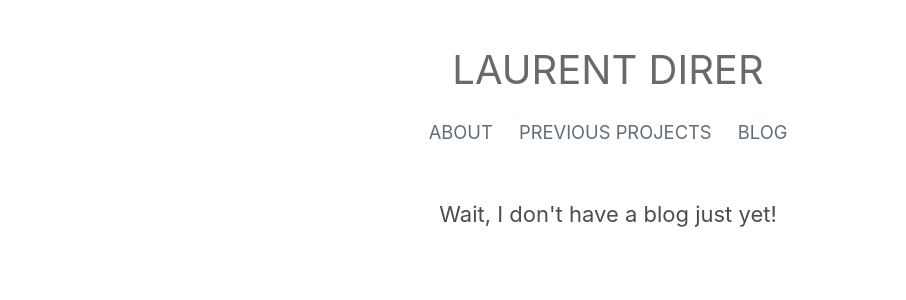
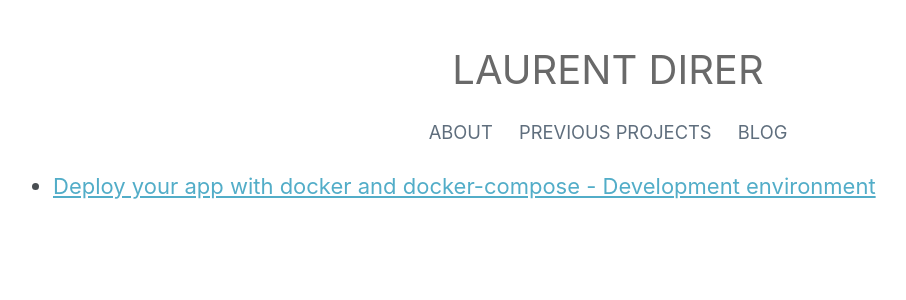
Before and after one commit to ldirer/ldirer.github.io, a Jekyll site: the page built from blog.html, in a window 1280 px wide. Shown: the top 300 px of the page, without its empty margins (32-938 px from the left). Built offline with Jekyll 4.4.1, drawn with Linux system fonts in a browser that asks for light colours; part of the change alters nothing that is shown.

Commit message:
Adding a first post. Layout broken.

````diff
--- a/_config.yml
+++ b/_config.yml
@@ -81,7 +81,7 @@ author:
   name             : "Laurent Direr"
   avatar           : # path of avatar image, e.g. "/assets/images/bio-photo.jpg"
   bio              : "Freelance web developer."
-  location         : "Somewhere"
+  location         : "Paris"
   email            :
   uri              :
   bitbucket        :
@@ -90,7 +90,7 @@ author:
   flickr           :
   facebook         :
   foursquare       :
-  github           :
+  github           : "ldirer"
   google_plus      :
   keybase          :
   instagram        :
@@ -98,7 +98,7 @@ author:
   linkedin         :
   pinterest        :
   soundcloud       :
-  stackoverflow    : # "123456/username" (the last part of your profile url, e.g. http://stackoverflow.com/users/123456/username)
+  stackoverflow    : "3914041/ldirer" #(the last part of your profile url, e.g. http://stackoverflow.com/users/123456/username)
   steam            :
   tumblr           :
   twitter          :
@@ -245,3 +245,10 @@ defaults:
       comments: # true
       share: true
       related: true
+
+#https://github.com/jekyll/jekyll/issues/3478
+# Scroll down, I had the CORS error on http://localhost:4000 with origin http://127.0.0.1:4000. WAT.
+# Dun even know why I need that.
+webrick:
+  headers:
+    Access-Control-Allow-Origin: "*"
--- a/_layouts/mydefault.html
+++ b/_layouts/mydefault.html
@@ -2,9 +2,9 @@
 <html lang="{{ page.lang | default: site.lang | default: 'en' }}">
 
   {% include head.html %}
-  <link rel="stylesheet" href="../ld-default.css">
-  <link rel="stylesheet" href="../ld-about.css">
-  <link rel="stylesheet" href="../projects.css">
+  <link rel="stylesheet" href="/ld-default.css">
+  <link rel="stylesheet" href="/ld-about.css">
+  <link rel="stylesheet" href="/projects.css">
 
   <body>
 
--- /dev/null
+++ b/_posts/2018-02-17-deploy_app_docker.md
@@ -0,0 +1,468 @@
+---
+layout: mydefault
+title:  "Deploy your app with docker and docker-compose - Development environment"
+date:   2018-02-15 16:16:01 -0600
+categories: docker
+---
+# Deploy your app with docker and docker-compose - Development environment
+
+To deploy an application using docker the first step is to set up a development environment.
+
+This tutorial will walk you through creating a dockerized development environment for a single page application.
+The examples will use a Vuejs frontend and a Python backend, but I keep the code to a minimum so we can focus on the docker setup.
+Most of this content is language/framework-agnostic, it should be useful for somebody deploying a Golang + React application.
+
+Although we will start from scratch, you can of course adapt this to an existing application.
+
+Target audience:
+
+* Developers that want to understand their `docker-compose` setup better or improve it.
+* Developers that want to deploy an existing application using docker.
+* Teams that want to standardize their development environment (without necessarily going to production with it).
+
+Requirements:
+
+* You should have `docker` and `docker-compose` installed on your machine.
+* TODO: Fill that with feedback from The People.
+
+## Overview
+
+All our code will run in containers. Remember that **this should not be a pain when developing**.
+Most of the time you should be able to forget that your code is running in a container and not locally.
+
+The objective is simple: have a development setup that is more efficient than installing everything on your machine.
+
+When working on your machine you typically have to deal with:
+
+* Setting up the database(s) and tooling (could mean installing/upgrading postgres, redis, rabbitmq...)
+* Installing libraries for your backend (probably in a virtual environment for Python to avoid conflicts with other projects)
+
+Once you're setup things usually run smoothly: this is what we aim for.
+
+# A simple app
+
+## Backend
+
+We will start with the simplest Flask application.
+
+app.py
+```python
+from flask import Flask
+
+app = Flask(__name__)
+
+app.config['DEBUG'] = True
+
+@app.route('/')
+def hello_docker():
+    return 'Soon this will all run from docker.'
+
+if __name__ == '__main__':
+    app.run()
+```
+
+`app.config['DEBUG'] = True` makes the development server reload files when we change our code.
+
+requirements.txt
+```
+Flask
+```
+
+We want to run this from docker. We need to create a docker image that can do this.
+Let's create a `web.dockerfile`:
+
+```dockerfile
+FROM python:3.6
+
+RUN mkdir /app
+WORKDIR /app
+
+ADD requirements.txt ./
+
+RUN pip install -r requirements.txt
+
+ADD ./ ./
+
+CMD python app.py
+```
+
+Collapseable.
+This is as simple as a dockerfile gets, if you're not familiar with it here's what we are doing:
+
+* Start from an [image containing python3.6](https://hub.docker.com/_/python/)
+* Create a directory for our code, move to it.
+* Copy (`ADD`) our requirements file and install all libraries (only Flask but there could be more!).
+* Copy all our code into the image.
+* Specify a default command to run when launching a container: here we launch our flask application.
+
+
+To build the image from this dockerfile we run the following command:
+
+    docker build -f web.dockerfile -t docker-tutorial/web ./
+
+-> Tooltip: `-f` specifies the dockerfile to use, `-t` what tag (think name) to give to the image and the last argument is *the build context*.
+The *build context* is basically the set of files that is passed to docker when building.
+You can think about it as the 'current host directory' in the dockerfile.
+
+    # Here docker is copying {BUILD_CONTEXT_DIRECTORY}/requirements.txt to the image.
+    ADD requirements.txt /some-directory-on-the-image
+
+And run it:
+
+    docker run --rm -it docker-tutorial/web
+
+At this stage it should display:
+
+    $ docker run --rm -it docker-tutorial/web
+    * Running on http://127.0.0.1:5000/ (Press CTRL+C to quit)
+
+-> Tooltip: `-it` is there so that our container can be stopped using `CTRL+C/CMD+C`.
+`--rm` means we want our container to be removed when it stops.
+
+Great. However if you open up your browser you'll notice **it does not work**.
+This is because Flask is running on port 5000 *on the container* which is not the same as port 5000 on *the host* (which is your machine if you are on linux, and a virtual machine created by docker if you are on Mac OS or Windows).
+
+We need to map our host port to the container port so we can access it:
+
+    $ docker run -p 5000:5000 -t docker-tutorial/web
+    * Running on http://127.0.0.1:5000/ (Press CTRL+C to quit)
+
+At this stage... it still does not work!
+The ports are linked properly but the flask server only listens to requests coming from the container.
+This is a common gotcha, here's how we fix it:
+
+    if __name__ == '__main__':
+        app.run('0.0.0.0')
+
+TODO: emphasis?
+`0.0.0.0` tells our server to listen to requests from any origin on the network, so we can reach the container from our host.
+
+Now we can open `http://127.0.0.1:5000/` in the browser and it works!
+
+
+However if you try changing app.py you will see that **changes are not taken into account**. With this setup you need to build the image again so that the container has the new `app.py` file.
+Of course we don't want to build the image again every time we write new code. We can use a **volume** to synchronize a directory on our machine with a directory on the container:
+
+
+    $ docker run --rm -v $(pwd):/app -p 5000:5000 -it docker-tutorial/web
+
+-> tooltip:
+`-v` stands for volume. We use bash command substitution to map the current directory to `/app`.
+This is basically `-v ./:/app` except that docker requires an absolute path.
+We map to the same directory (`/app`) we copied the code to at build time.
+
+TODO: emphasis?
+Our image already had our code in `/app` because we copied it at build time.
+The volume overwrites it and allows us to edit code on our machine and to have the changes reflected in the container.
+
+At this point you might wonder why we copied the code into the image during the `build`.
+This is because the volume is only for development purposes and we will want to use the same image for production.
+
+### Adding a database
+
+A web app usually requires a database.
+I feel it's actually easier to setup your database using docker than to install it on your machine (beit postgres, mongo or whatever you pick).
+
+    docker run --rm --name db -p 5432:5432 postgres:10.xx
+
+tooltip: You can start adding the `-d` flag to the `docker run` commands if you want the processes to run in background.
+5432 is postgres default port.
+We name our container so we can reference it in docker commands later on.
+
+That's it. Now we have a postgres server running in the container and bound to our host port 5432.
+In this tutorial we won't detail the code that talks with the database as this is Python-specific and unrelated to docker.
+--> TODO: WELL MOSTLY >> POSTGRES URL?
+
+
+We could run our docker commands one at a time every time we want to run our app, but it is a bit tedious when these commands get long or we add more containers.
+Enter `docker-compose`. At the basic level `docker-compose` is just a way to store all our `docker` commands in a single configuration file and have them run all at once if we want to.
+-> tooltip: there's a bit more to it than that, `docker-compose` also lets our containers talk to each other as we will see later on.
+
+
+docker-compose.yml
+```yaml
+version: '3'
+services:
+    web:
+      image: docker-tutorial/web
+      build:
+        context: ./
+        dockerfile: web.dockerfile
+      ports:
+        - "5000:5000"
+      volumes:
+        - ./:/app
+      depends_on:
+        - db
+    db:
+      image: postgres:10.2-alpine
+      environment:
+          - POSTGRES_USER=postgres
+          - POSTGRES_PASSWORD=postgres
+      ports:
+          - "5432:5432"
+```
+
+You can now use `docker-compose build` to build your images (right now we only have one custom image, for `web`).
+
+And you can launch both the backend and the database with:
+
+    docker-compose up
+
+Looking at the `docker-compose.yml` file, each of the `services` sections defines:
+
+* How to build the image for that service.
+* What parameters to pass to docker when launching the container for that service.
+
+You will recognize some of the parameters we used in our `docker run` commands: `ports` and `volumes`.
+Note the `db` service does not provide a `build` section because it uses an [image from dockerhub](https://hub.docker.com/r/library/postgres/).
+
+--> tooltip? For our use case, `docker-compose` means we will only run one container of each service at a time.
+This makes sense since we will run our app on a single machine.
+To run multiple containers (on different machines!) for a single service you would need `docker-swarm` (which conveniently also makes use of the `docker-compose.yml` file!).
+This is objectively more operations work though, and is not usually required until your project really starts to grow.
+
+## Adding a frontend
+
+We mentioned a single page application so we need a frontend. Though we could use vanilla JavaScript for the purpose of this tutorial, we will use Vue.js.
+We will also use a docker container to run our frontend development server.
+This means we don't have to install `npm` on our host machine and everybody in our team has the same version of node.
+
+    mkdir client
+
+Let's create our `front.dockerfile`:
+
+```
+FROM node:9.5
+
+# Specify the version so builds are (more) reproducible.
+RUN npm install --quiet --global vue-cli@2.9.3
+
+RUN mkdir /app
+WORKDIR /app
+```
+
+Add a new service to our `docker-compose.yml` file:
+
+```yaml
+front:
+  image: docker-tutorial/front
+  build:
+    context: ./
+    dockerfile: front.dockerfile
+  volumes:
+    - ./client:/app
+  ports:
+    - "8080:8080"
+```
+
+This should start to look familiar.
+* We bind port 8080 on our machine with port 8080 on our container (8080 because it is the default port that our `webpack-dev-server` will use).
+* We use a volume to sync our code between the container and the `client/` folder.
+
+You might have noticed that the `front.dockerfile` is *very simple*.
+Basically we use it only to get `npm`. All the packages will be installed on the container.
+Thanks to the volume everything will happen as if we had installed them locally [^1].
+
+
+
+Now we will use `vue-cli` to bootstrap our client code. We need to run this in our container since this is where `vue-cli` is installed.
+
+    # This will give us boilerplate code for a Vue application with a full-blown build process.
+    # See https://github.com/vuejs-templates/webpack for the template we are using
+    docker-compose run --rm front vue init webpack
+
+When you run this for the first time, `docker-compose` wants to launch a container based on the `docker-tutorial/front` image.
+This image does not exist yet because we have not built it: `docker-compose` realizes that and builds the image.
+Then it can launch our container and run the command we passed it: `vue init webpack`.
+
+    # You will get a number of questions. Remember this runs on the container.
+    $ docker-compose run --rm front vue init webpack
+    ? Generate project in current directory? (Y/n) Y
+
+For this tutorial I chose to not use vue-router, eslint and opted out of the tests.
+I accepted the option to run `npm install` after the project has been created.
+
+This will install all required javascript packages on the container in a `node_modules` directory.
+Since we are using a volume we will see these files appear in our host `client/node_modules` directory.
+
+The `vue` command line also created a lot of files for us to bootstrap our app.
+
+We can now run:
+
+    docker-compose run --rm --service-ports front npm run dev
+
+-> Tooltip or main.
+The `--service-ports` flag makes sure that ports are bound as specified in the `docker-compose.yml` file.
+This is not the default for `docker-compose run` (as opposed to `docker-compose up`), probably so you can `run` stuff
+even when you are running `up` without getting a port conflict. TODO: That's really just a random guess.
+
+
+This should launch a server running on `localhost:8080` on the container. However this is not enough so we can access it from the host!
+Same thing as with the backend, we need to serve on `0.0.0.0:80` in the container. We can change the webpack config to do this.
+In `client/config/index.js` under the dev section change `host: 'localhost'` to `host: '0.0.0.0'`.
+
+tooltip warning-> If you're running OS X or Windows, everything is smooth.
+If you're running Linux here you will see that the files under `client/` are all owned by root (which means you need to sudo to edit them, which is annoying).
+It is a little bit tricky to get proper permissions. This command works:
+
+    docker-compose run --rm front bash -c "vue init webpack && chown -R $(id -u):$(id -g) ./"
+
+Breakdown of the command:
+
+* We use `bash -c ".."` because we need to run two commands.
+Without this the command after `&&` is interpreted as another command to run *on your machine*.
+* We make use of bash command substitution: `$(id -u)` and `$(id -g)` are evaluated **before the command runs**, so they contain your user and group id.
+
+
+Finally this will let us access our frontend in the browser:
+
+    docker-compose run --rm --service-ports front npm run dev
+
+Visiting `http://localhost:8080/` you should see a warm `Welcome to Your Vue.js App`.
+
+
+Let's add this command to our compose file so `docker-compose up` uses it:
+
+      command: npm run dev
+      volumes:
+        - ./client:/app
+      ports:
+        - "8080:8080"
+
+
+Great! Now running `docker-compose up` launches our frontend, backend and database servers.
+
+
+If you have an existing application you can change the dockerfile to remove the `vue-cli` installation.
+For consistency between developers you should use `npm` from the frontend container to install packages rather than
+your local version.
+
+
+## Putting things together
+
+Now we want to connect our backend with our frontend.
+
+We'd like to write code like:
+
+```javascript
+fetch('http://localhost:5000/api')    // Whether we'd really like to use `fetch` is a separate matter.
+  .then(...)
+```
+
+However this is not going to work due to Cross-Origin Resource Sharing ([CORS](https://developer.mozilla.org/en-US/docs/Web/HTTP/CORS)) restrictions.
+This happens because we make a request on `localhost:5000` from another origin `localhost:8080`, to which our server answers "I don't know you; I won't answer you.".
+
+CORS is only an issue in development, because we will not be using `webpack-dev-server` in production.
+
+There are several ways of fixing it, we will use webpack proxying feature to get around it.
+
+The changes we have to make are in the webpack config again:
+
+In `index.js`
+
+```javascript
+proxyTable: {
+    '/api': {
+      target: 'http://web:5000',
+      changeOrigin: true
+    }
+},
+```
+
+Note hot-reloading does not work for webpack config files so you need to stop and re-run `docker-compose up` so changes take effect.
+
+From `http://localhost:8080` we will make a request to `http://localhost:8080/api` instead of `http://localhost:5000/api` and it is `webpack-dev-server` that will transmit it to the backend.
+
+Now why are we using `web:5000` and not `localhost:5000`?
+Remember it will be `webpack-dev-server` relaying the request to our web container: **the request won't originate from your host but from the frontend container.**
+That means if you use `target: 'http://localhost:5000'`, requests will be made to the port 5000 on the frontend container, and there's nothing there!
+
+But why does `web:5000` even work?
+
+This is `docker-compose` magic: it created a docker network with all our containers. Our containers can talk to each other using the service names as addresses.
+TODO: that's important. Highlight somehow? Mb also check wording is *precise*.
+TODO: mention this is 12-factor stuff? See jerome Petazonni smt talk.
+
+
+You can test this configuration by adding this bit of JS to your `client/index.html` file:
+
+```html
+<script type="text/javascript">
+  fetch('/api').then(res => res.text())
+              .then(text => console.log('text', text))
+</script>
+```
+
+Note we also need to make sure we have an `api/` route on our flask server, so change the url in `app.py`:
+
+```python
+@app.route('/api')
+def hello_docker():
+    return 'Now this really runs from docker!'
+```
+
+
+Collapse details?
+You don't have to worry about this when using it, but here's a recap of what happens:
+TODO: remove intro phrase. Or add the origin hacking to the details!
+
+
+COLLAPSE
+Some other ways of fixing CORS. I consider both to be lesser solutions in 2018, I don't know of any advantage they provide over proxying:
+
+1. You could change your backend code to *allow cross origin requests*. This should **never happen in production**.
+In Flask you could use the `flask-cors` extension to achieve that with minimal overhead.
+I used to do that a couple years back, this is really a lesser solution in 2018.
+
+There's a better way though: we can tell our webpack development server to relay requests to our backend and to change the origin header so our request is accepted.
+TODO: I don't really understand why webpack is able to do this. Ask zulip!
+
+2. You could make your backend server serve your `index.html` file and include the relevant javascript bundles (that would still be served by the webpack server so you still have hot reloading and co).
+With this setup you access your app on `http://localhost:5000`. The CORS restrictions don't happen because requests to your api come from the same origin.
+
+
+
+## Tips for developing with docker-compose
+
+* `docker-compose up` does not play well with standard input: that means you can't use `pdb` if you start your backend server with docker-compose up.
+
+I usually `docker-compose up front db ... [-d]` to launch all the containers but my backend server.
+Then I do `docker-compose run --rm --name web --service-ports web` as this works with `pdb`.
+
+* It's nice to explicitly name your containers when using `docker-compose run`, as it makes it easier to run ad-hoc docker commands you might need.
+Otherwise you need to lookup the random-generated name that docker gave your container.
+
+* Sometimes you need/want to go look on your container what the hell is going on.
+
+    ```bash
+    # web here is the name of the container. Not the service, docker does not even know about the compose file.
+    docker exec -it web bash
+    ```
+
+    `-it` makes sure you get a terminal prompt so you can explore things. Otherwise docker just runs bash and exits.
+    (`--tty`: give me a prompt! ;`--interactive`: keep stdin attached so I can use that prompt!)
+
+## Conclusion and next steps
+
+We have a development environment that runs completely inside docker. Great!
+This is already a big win if you are working with a team and you need a consistent development environment.
+
+Note that you don't have to do all of this at once.
+I would argue using docker-compose only for things like your database, `redis` or `rabbit-mq` is already a win, since it's faster and easier than installing them on your machine.
+If you have a complex app and want to start by using docker only for the database and the backend, that's already great.
+On some projects I do not dockerize my frontend development server and just run it on my machine.
+I feel there are less benefits to dockerizing the frontend than the backend, since we won't really reuse the frontend part for deployment.
+
+
+The next big win is *ease of deployment*. Though we will have to make some changes ;).
+
+The goal of the next tutorial will be to get a production setup that:
+
+* Does not duplicate everything we've done so far.
+* Can be tested locally so you can fight with that nginx configuration on your ground.
+* Can be deployed efficiently - in terms of both speed and developer input.
+* Includes logging, restart policies and other niceties.
+
+
+[^1]: We are doing this so that we don't have to worry about installing node and npm, or different versions between developers.
--- a/blog.html
+++ b/blog.html
@@ -5,4 +5,14 @@ permalink: /blog/
 ---
 
 
-<div style="margin-top: 50px; text-align: center">Wait, I don't have a blog just yet!</div>
+<!--<div style="margin-top: 50px; text-align: center">Wait, I don't have a blog just yet!</div>-->
+
+
+
+<ul>
+  {% for post in site.posts %}
+    <li>
+      <a href="{{ post.url }}">{{ post.title }}</a>
+    </li>
+  {% endfor %}
+</ul>
````
Also changed, not shown: 1 other file.
